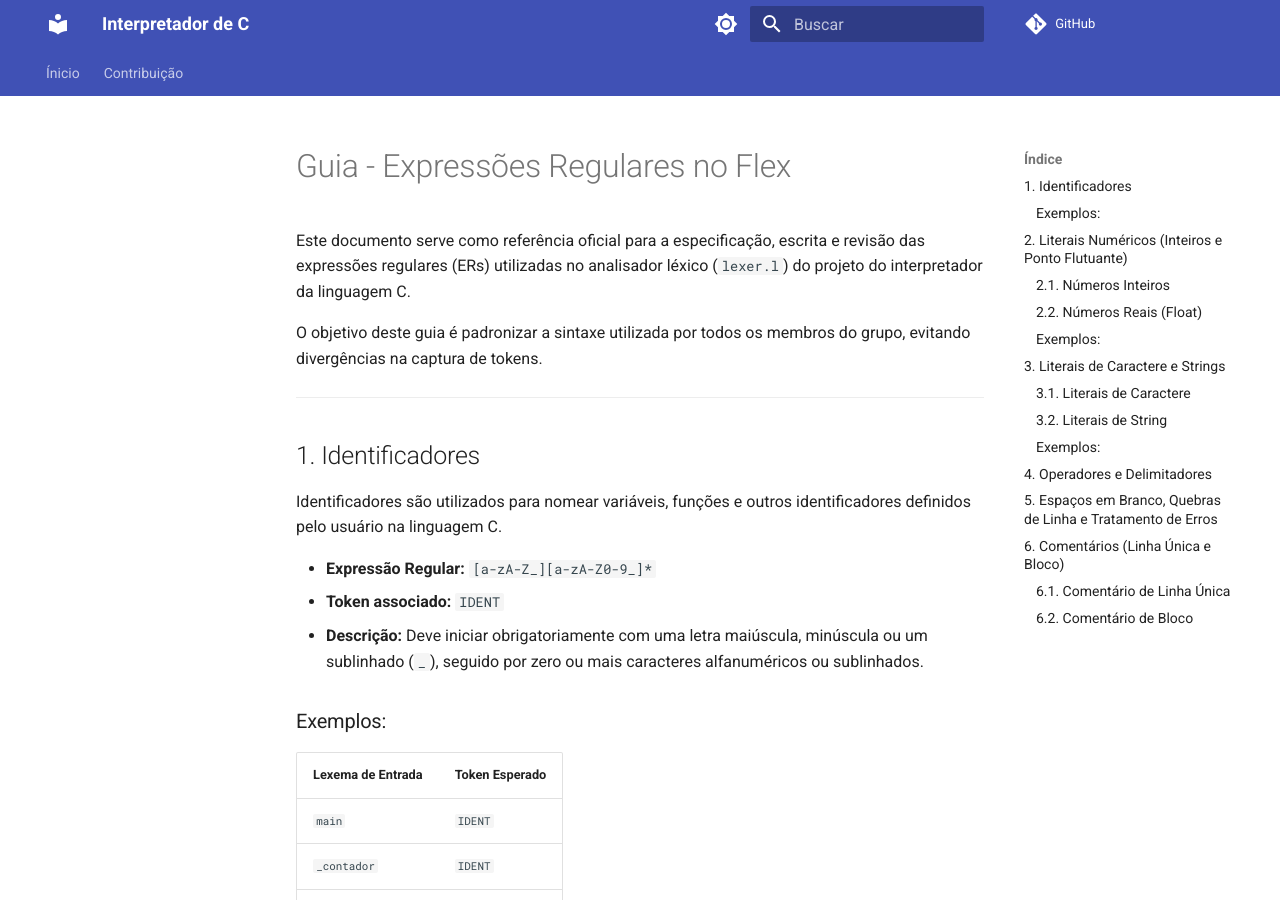
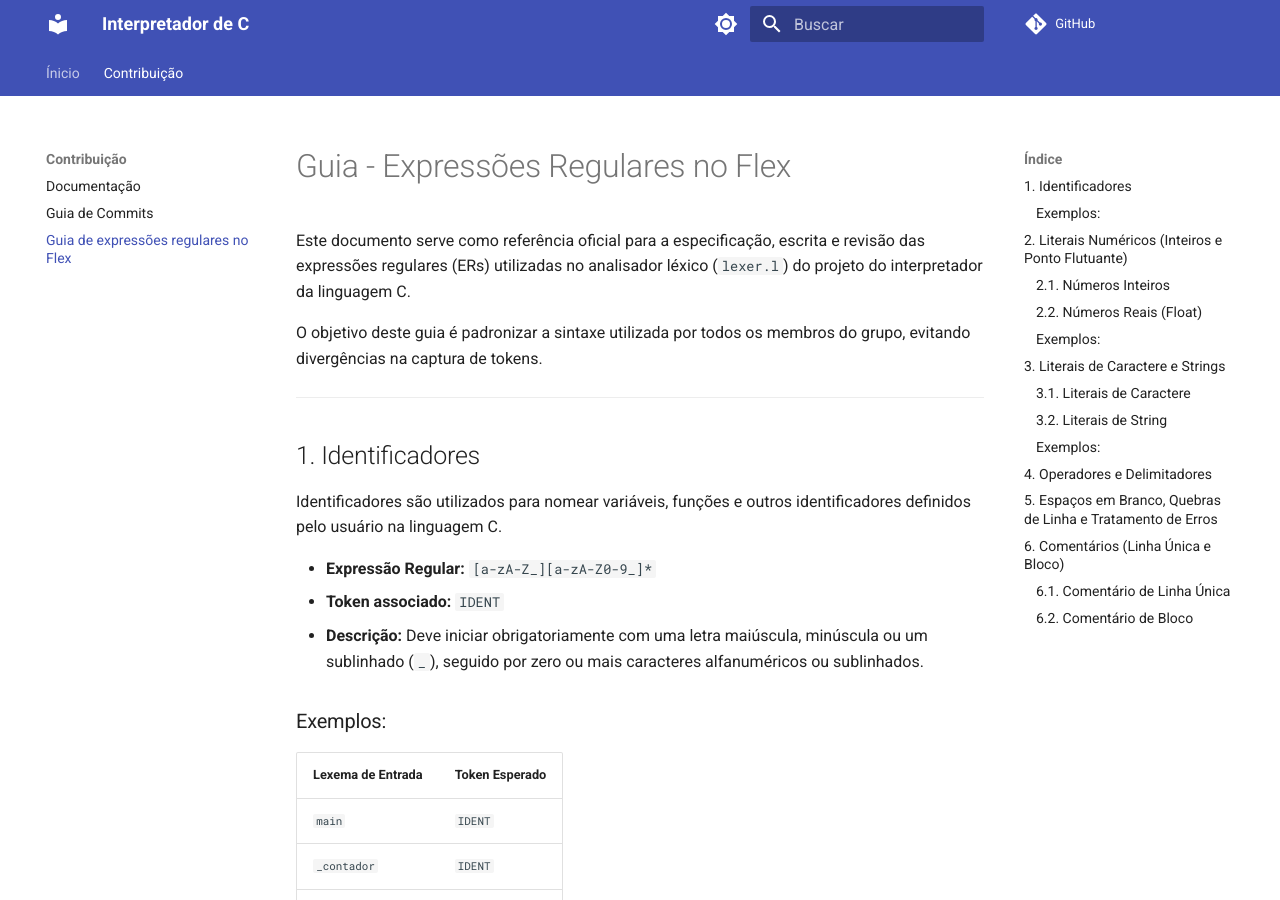
Before and after one commit to m0yo/Compiladores_G08, an MkDocs documentation site: the page built from docs/expressoesRegularesFlex.md, in a window 1280 px wide and 900 px high. Built offline with MkDocs 1.6.1 and Material for MkDocs 9.7.7, drawn with Linux system fonts in a browser that asks for light colours; comment, search, counter and statistics services are not loaded.

Commit message:
📚 docs: adicionar o guia no mkdocs.yml

```diff
--- a/mkdocs.yml
+++ b/mkdocs.yml
@@ -27,3 +27,4 @@ nav:
   - Contribuição:
     - Documentação: docs.md
     - Guia de Commits: contributing.md
+    - Guia de expressões regulares no Flex: expressoesRegularesFlex.md
```
